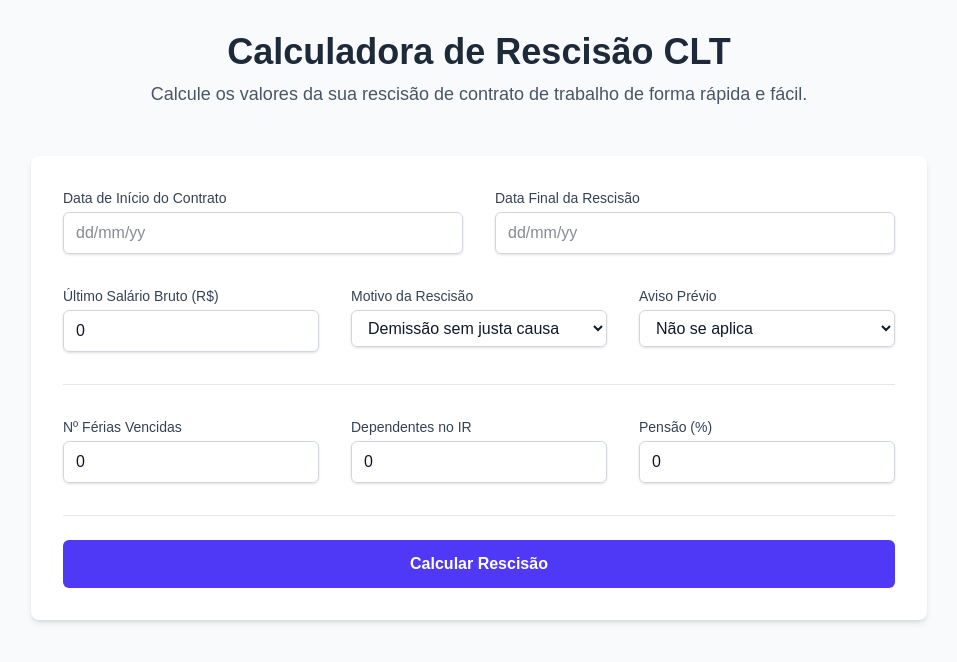
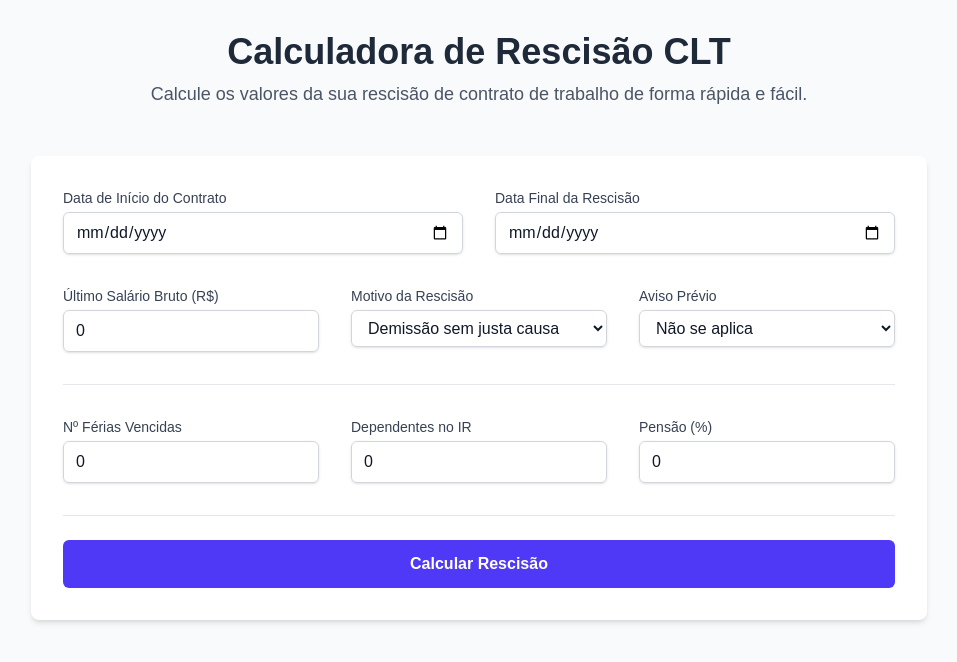
Before and after one commit to riquefernandes/PDR, a Next.js app in the folder app/: page / in a window 1280 px wide. Shown: the top 662 px of the page, without its empty margins (161-1118 px from the left). Built offline with nearby package versions, Linux system fonts and the light colour scheme.

Commit message:
ajusta os forms

```diff
--- a/app/src/components/CalculatorForm.tsx
+++ b/app/src/components/CalculatorForm.tsx
@@ -5,10 +5,9 @@ import { MOTIVOS_DEMISSAO, TIPOS_AVISO_PREVIO } from "@/lib/config";
 import { FormSchema } from "@/lib/schemas";
 import { zodResolver } from "@hookform/resolvers/zod";
 import { useActionState, useEffect, useTransition } from "react";
-import { useForm, Controller } from "react-hook-form";
+import { useForm } from "react-hook-form";
 import { z } from "zod";
 import CalculationResults from "./CalculationResults";
-import DateInput from "./ui/date-input";
 
 type FormData = z.infer<typeof FormSchema>;
 
@@ -61,7 +60,7 @@ export default function CalculatorForm() {
   });
 
   return (
-    <div>
+      <div>
       <form
         onSubmit={onSubmit}
         className="space-y-8 bg-white p-8 rounded-lg shadow-md"
@@ -74,17 +73,11 @@ export default function CalculatorForm() {
             >
               Data de Início do Contrato
             </label>
-            <Controller
-              name="dataInicio"
-              control={control}
-              render={({ field }) => (
-                <DateInput
-                  {...field}
-                  id="dataInicio"
-                  placeholder="dd/mm/yy"
-                  className="w-full px-3 py-2 border border-gray-300 rounded-md shadow-sm focus:ring-indigo-500 focus:border-indigo-500 text-gray-900"
-                />
-              )}
+            <input
+              type="date"
+              id="dataInicio"
+              {...register("dataInicio")}
+              className="w-full px-3 py-2 border border-gray-300 rounded-md shadow-sm focus:ring-indigo-500 focus:border-indigo-500 text-gray-900"
             />
             {errors.dataInicio && (
               <p className="text-sm text-red-500 mt-1">
@@ -99,17 +92,11 @@ export default function CalculatorForm() {
             >
               Data Final da Rescisão
             </label>
-            <Controller
-              name="dataFim"
-              control={control}
-              render={({ field }) => (
-                <DateInput
-                  {...field}
-                  id="dataFim"
-                  placeholder="dd/mm/yy"
-                  className="w-full px-3 py-2 border border-gray-300 rounded-md shadow-sm focus:ring-indigo-500 focus:border-indigo-500 text-gray-900"
-                />
-              )}
+            <input
+              type="date"
+              id="dataFim"
+              {...register("dataFim")}
+              className="w-full px-3 py-2 border border-gray-300 rounded-md shadow-sm focus:ring-indigo-500 focus:border-indigo-500 text-gray-900"
             />
             {errors.dataFim && (
               <p className="text-sm text-red-500 mt-1">
@@ -283,4 +270,5 @@ export default function CalculatorForm() {
       )}
     </div>
   );
+
 }
```
